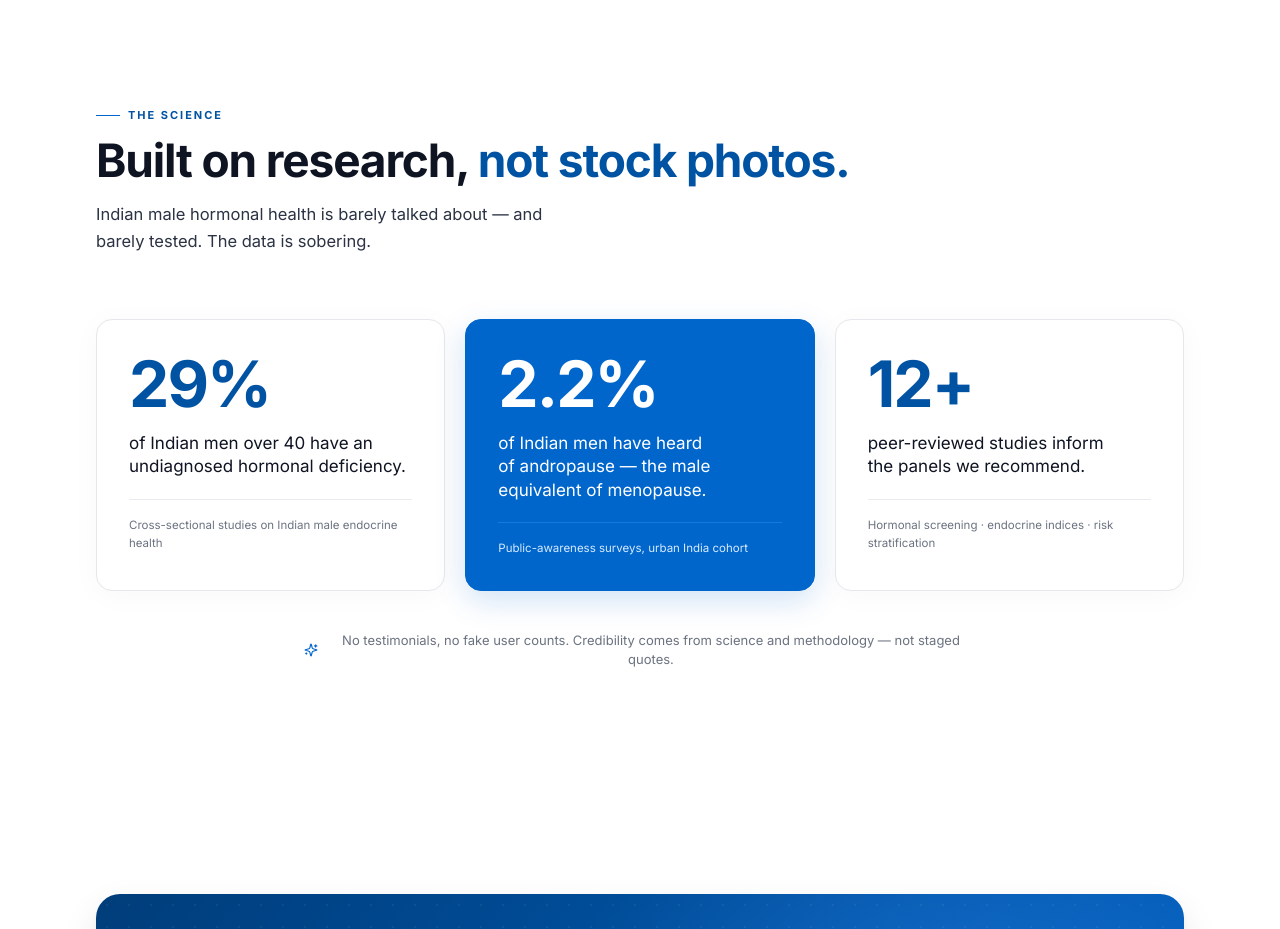
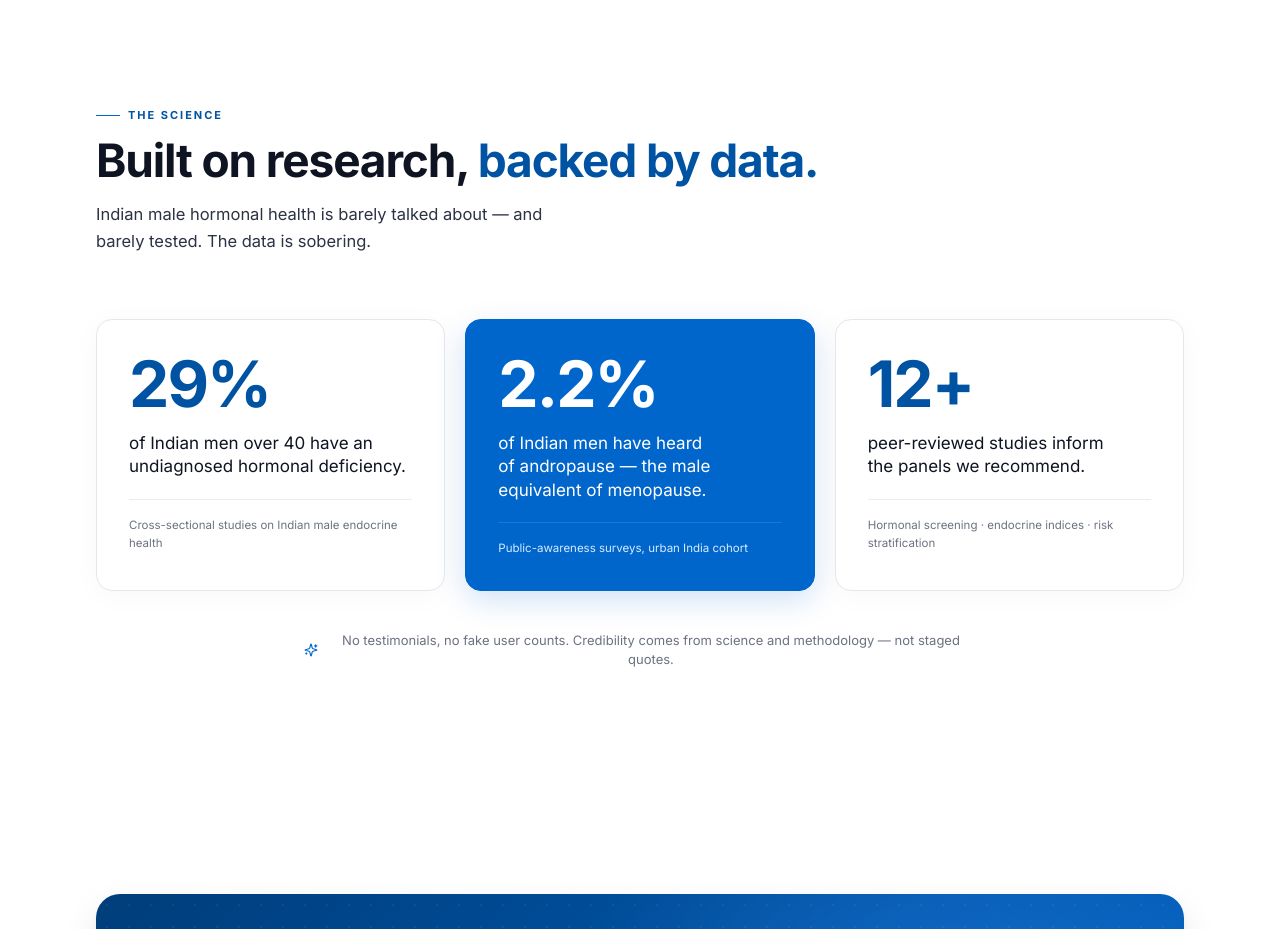
Before and after one commit to RIxiV1/DIGITAL-CLINIC, a React (Vite) app: page / in a window 1280 px wide. Shown: the part 4160-5089 px from the top of the page. Built offline with nearby package versions, Linux system fonts and the light colour scheme; a web font is replaced by a local one.

Commit message:
update credibility section title on landing page

```diff
--- a/src/app/pages/LandingPage.tsx
+++ b/src/app/pages/LandingPage.tsx
@@ -1166,7 +1166,7 @@ function Credibility() {
             title={
               <>
                 Built on research,{' '}
-                <span className="text-blue-700">not stock photos.</span>
+                <span className="text-blue-700">backed by data.</span>
               </>
             }
             subtitle="Indian male hormonal health is barely talked about — and barely tested. The data is sobering."
```
